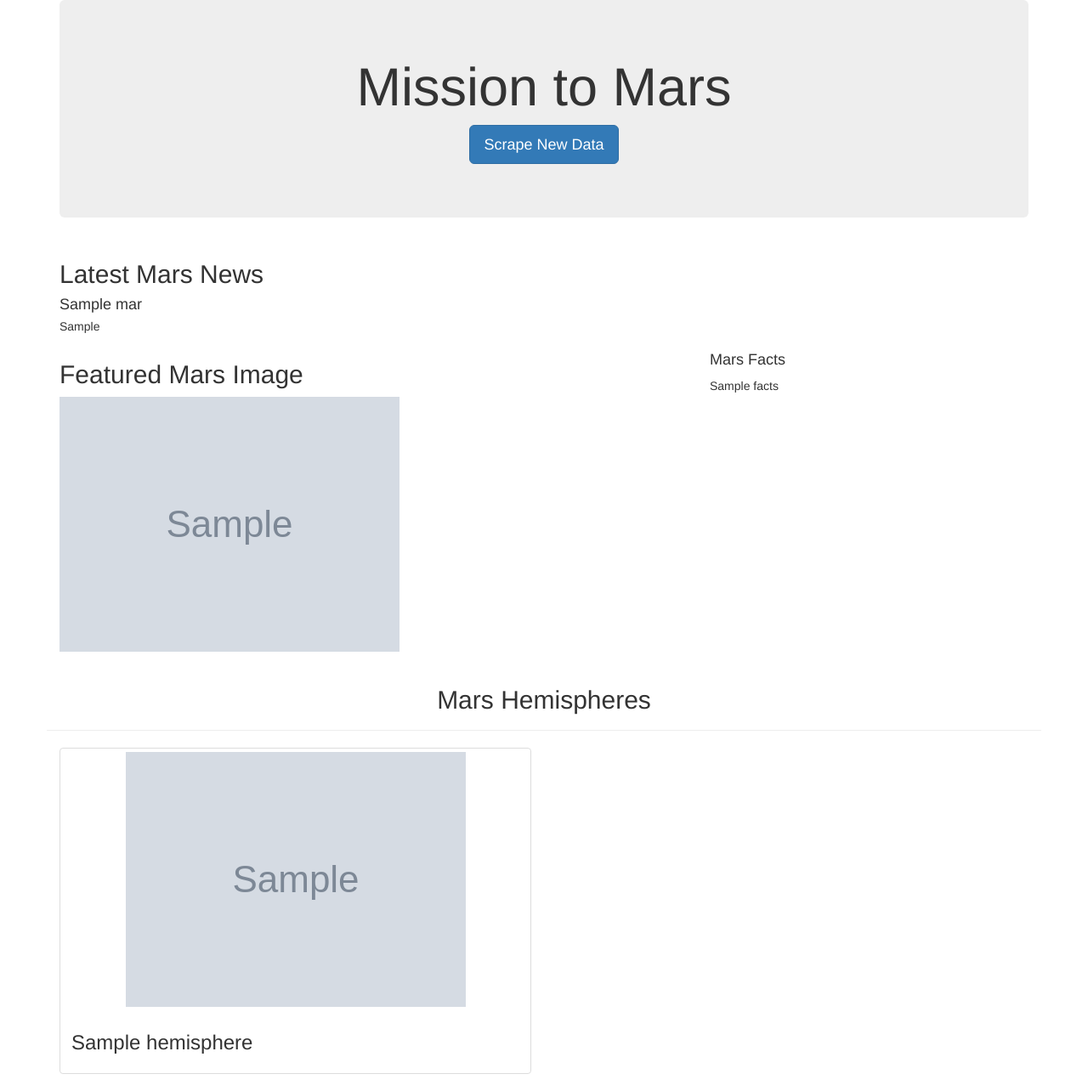
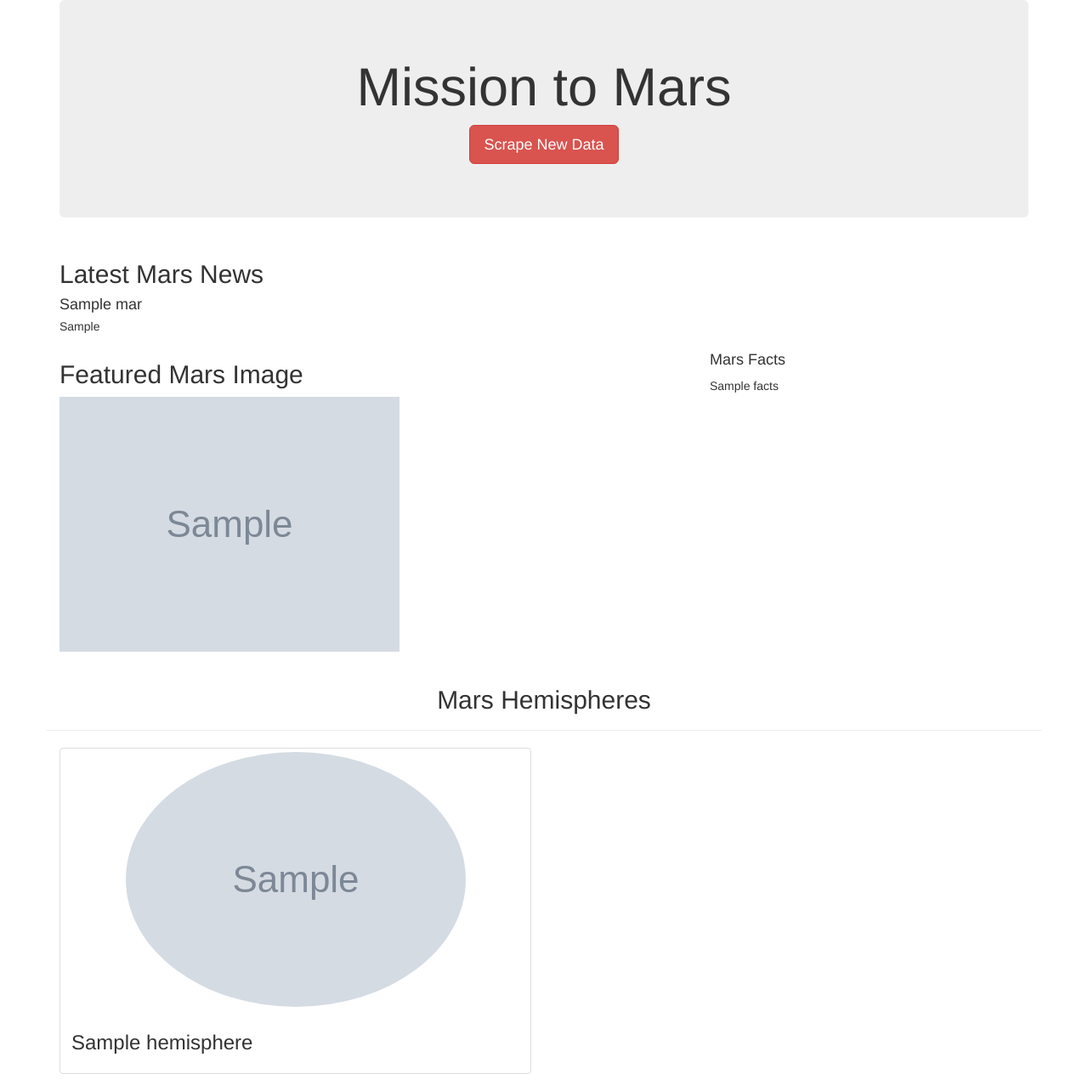
Before and after one commit to sphan35/Mission-to-Mars, a Flask app: page / in a window 1280 px wide. Shown: the whole page at 85% size. Run offline with Flask 2, Linux system fonts and the light colour scheme; grey boxes marked "Sample" are stand-in pictures; a database or web service that is not in the repository returns one stand-in record (values such as "Sample title"); some libraries are stand-ins or nearby versions.

Commit message:
Mission_To_Mars Deliverable 3 complete.

```diff
--- a/templates/index.html
+++ b/templates/index.html
@@ -16,7 +16,7 @@
       <div class="jumbotron text-center">
         <h1>Mission to Mars</h1>
         <!-- Add a button to activate scraping script -->
-        <p><a class="btn btn-primary btn-lg" href="/scrape" role="button">Scrape New Data</a></p>
+        <p><a class="btn btn-danger btn-lg" href="/scrape" role="button">Scrape New Data</a></p>
       </div>
       <!-- Add section for Mars News -->
       <div class="row" id="mars-news">
@@ -55,9 +55,9 @@
           </h2>
         </div>
         {%for hemisphere in mars.hemisphere%}
-        <div class="col-md-6">
+        <div class="col-xs-6">
           <div class="thumbnail">
-            <img src="{{hemisphere.img_url | default('static/images/error.png', true)}}" alt="...">
+            <img src="{{hemisphere.img_url | default('static/images/error.png', true)}}" alt="..." class="img-circle">
             <div class="caption">
               <h3>{{hemisphere.title}}</h3>
             </div>
```
